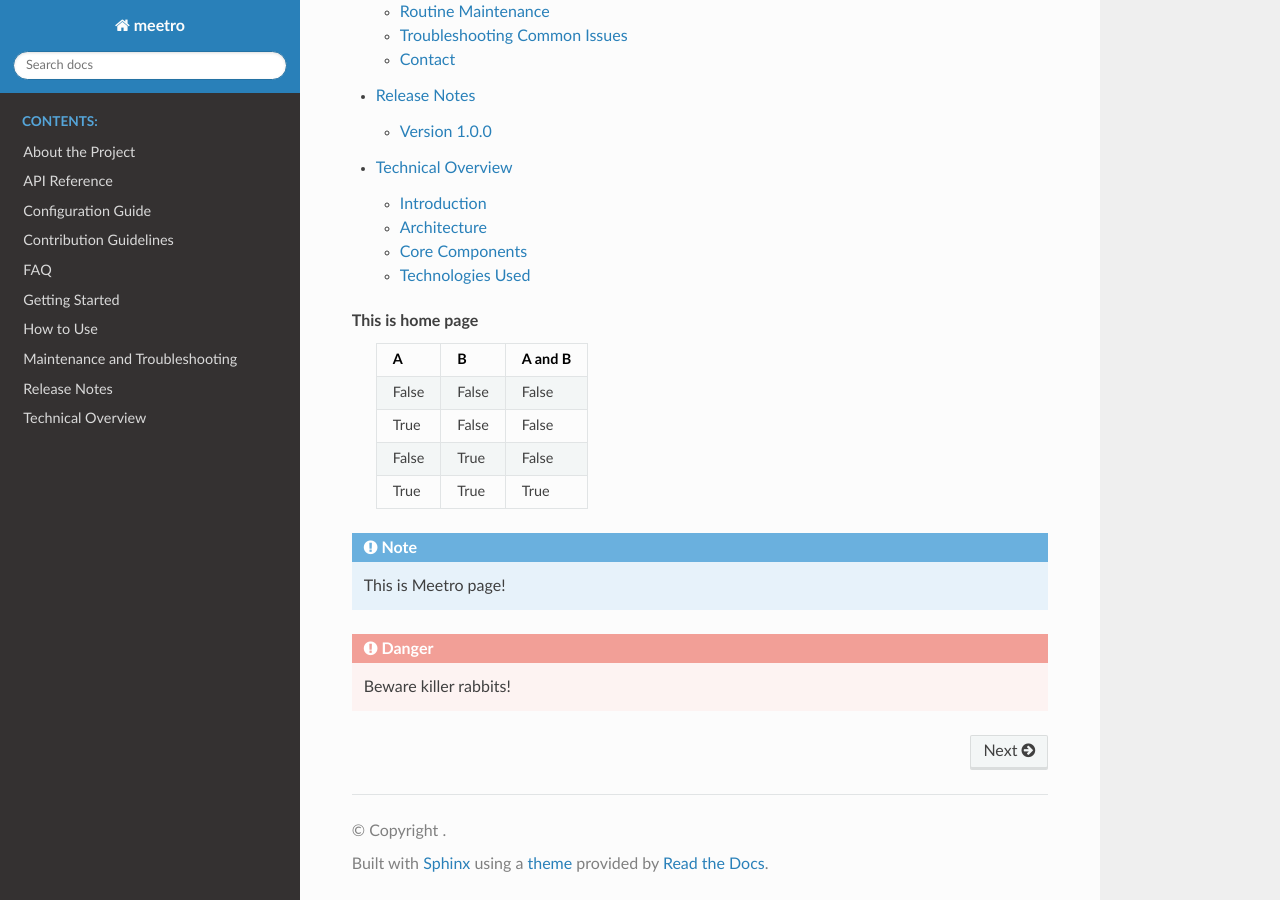
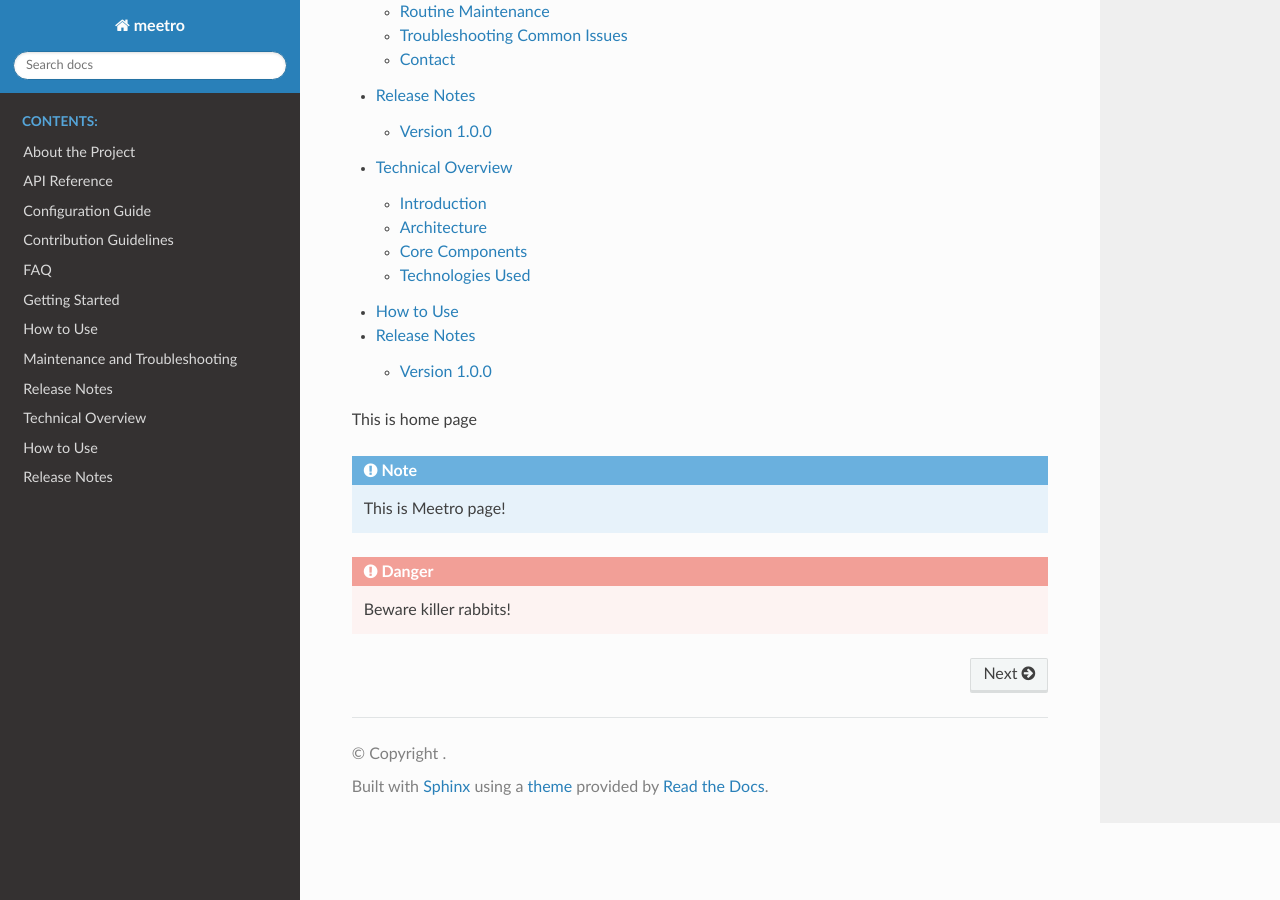
Before and after one commit to Jineeary/meetro, a Sphinx documentation site: the page built from docs/index.rst, in a window 1280 px wide and 900 px high, scrolled down 1276 px. Built offline with Sphinx 7.4.7 and the Read the Docs theme 3.1.0, drawn with Linux system fonts in a browser that asks for light colours; pages that are not in the unit, such as notebooks, are missing from menus.

Commit message:
Update index.rst

```diff
--- a/docs/index.rst
+++ b/docs/index.rst
@@ -21,17 +21,10 @@ Contents:
    maintainance_and_troubleshooting
    release_notes
    technical_overview
+   how_to_use
+   release_notes
 
 This is home page
- ===== ===== =======
- A     B     A and B
- ===== ===== =======
- False False False
- True  False False
- False True  False
- True  True  True
- ===== ===== =======
-
 
 .. note::
    This is Meetro page!
```
